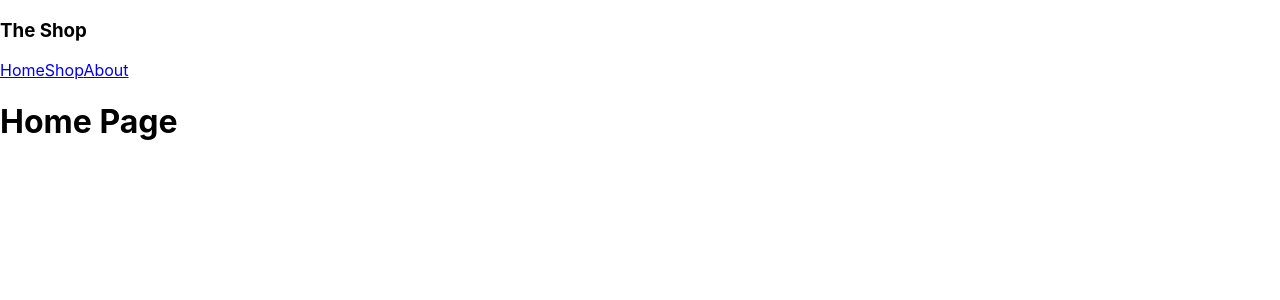
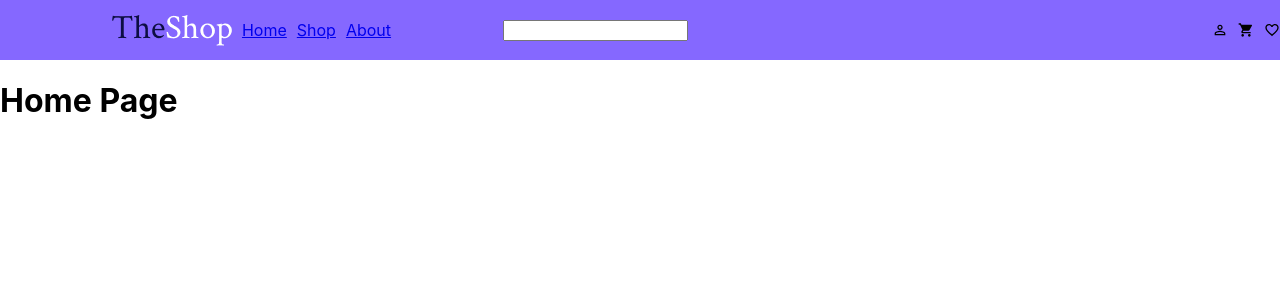
Before and after one commit to NicholasStevens/shop-frontend, a React (Create React App) app: page / in a window 1280 px wide. Shown: the top 300 px of the page. Built offline with nearby package versions, Linux system fonts and the light colour scheme.

Commit message:
'add basic css structure to navbar'

```diff
--- a/package.json
+++ b/package.json
@@ -8,6 +8,7 @@
     "@testing-library/user-event": "^13.5.0",
     "react": "^18.2.0",
     "react-dom": "^18.2.0",
+    "react-icons": "^4.4.0",
     "react-router-dom": "^6.3.0",
     "react-scripts": "5.0.1",
     "web-vitals": "^2.1.4"
--- a/src/App.js
+++ b/src/App.js
@@ -5,9 +5,8 @@ import { HomePage, DetailsPage, ShopPage } from "./pages";
 function App() {
   return (
     <div className="App">
-      <div>
-        <NavBar />
-      </div>
+      <NavBar />
+
       <Routes>
         <Route path="/" element={<HomePage />} />
         <Route path="/shop" element={<ShopPage />} />
--- a/src/components/NavBar/index.js
+++ b/src/components/NavBar/index.js
@@ -1,13 +1,36 @@
 import React from "react";
+import "./styles.css";
 import { NavLink } from "react-router-dom";
+import TheShop from "./TheShop.png";
+import { MdPersonOutline } from "react-icons/md";
+import { MdShoppingCart } from "react-icons/md";
+import { MdFavoriteBorder } from "react-icons/md";
 
 function NavBar() {
   return (
-    <div>
-      <h3>The Shop</h3>
-      <NavLink to="/">Home</NavLink>
-      <NavLink to="/shop">Shop</NavLink>
-      <NavLink to="/">About</NavLink>
+    <div className="navbar_container">
+      <div className="navbar_navigate">
+        <div className="navbar_nav">
+          <img src={TheShop} alt="" className="logo" />
+          <NavLink to="/" className="links">
+            Home
+          </NavLink>
+          <NavLink to="/shop" className="links">
+            Shop
+          </NavLink>
+          <NavLink to="/" className="links">
+            About
+          </NavLink>
+        </div>
+        <div>
+          <input type="text" className="navbar_search"></input>
+        </div>
+      </div>
+      <div className="navbar_links">
+        <MdPersonOutline className="links" />
+        <MdShoppingCart className="links" />
+        <MdFavoriteBorder className="links" />
+      </div>
     </div>
   );
 }
--- a/src/components/NavBar/styles.css
+++ b/src/components/NavBar/styles.css
@@ -0,0 +1,41 @@
+.navbar_container {
+  width: 100%;
+  height: 60px;
+  display: flex;
+  background-color: #8568ff;
+}
+
+.navbar_navigate {
+  display: flex;
+  flex-direction: row;
+  flex-wrap: wrap;
+  margin-left: auto;
+  margin-right: auto;
+  justify-content: space-evenly;
+  align-items: center;
+  flex-grow: 1;
+  min-height: 30%;
+  min-width: 50rem;
+  max-width: 70rem;
+}
+
+.navbar_nav {
+  display: flex;
+  align-items: center;
+}
+
+.navbar_search {
+  display: flex;
+  align-items: center;
+}
+
+.links {
+  margin-left: 10px;
+}
+.navbar_links {
+  display: flex;
+  align-items: center;
+  justify-content: flex-end;
+  min-width: 30rem;
+  margin-right: 50px;
+}
```
Also changed, not shown: src/components/NavBar/TheShop.png (added), 1 other file (tests, documents, lock files or other folders).
